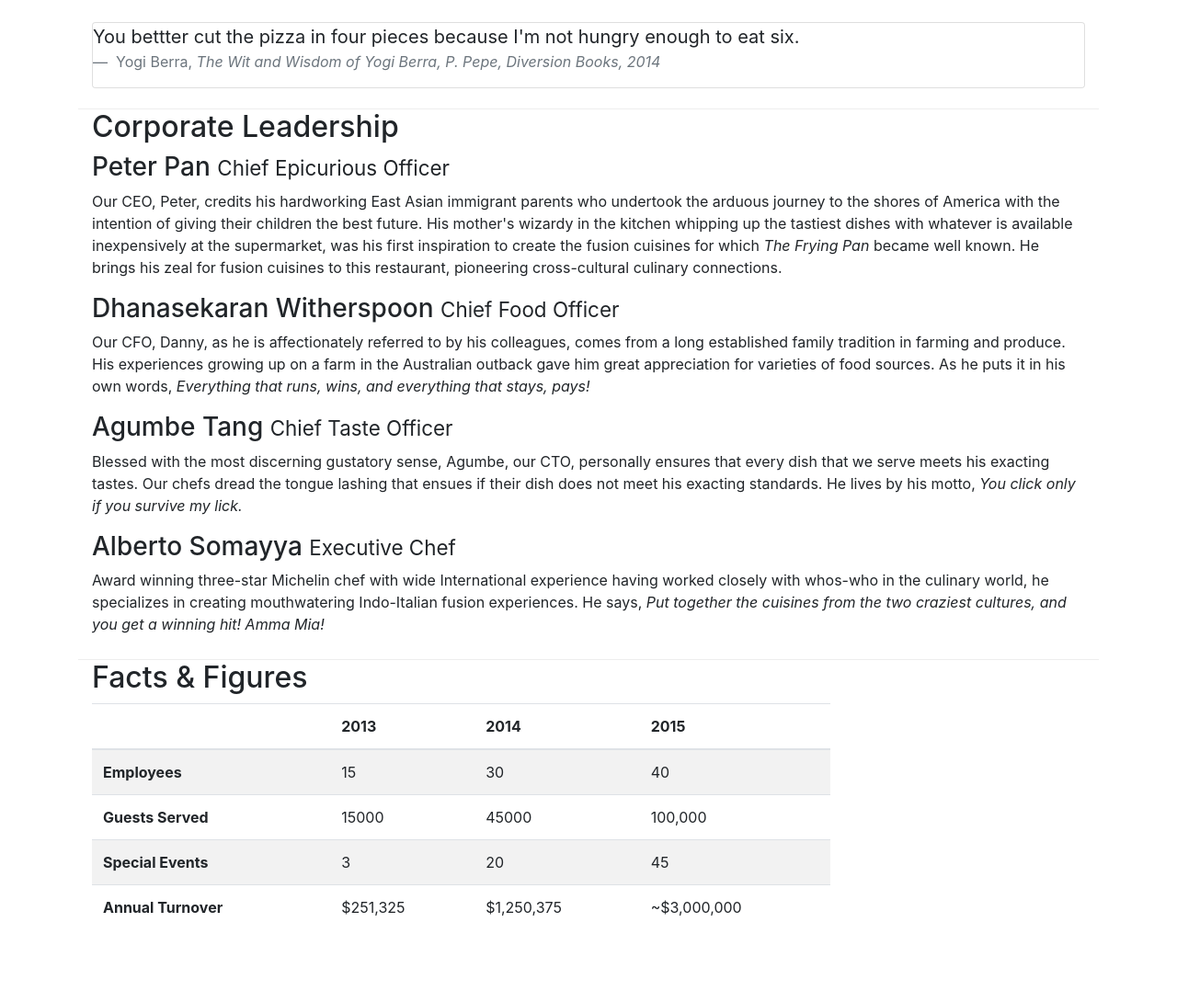
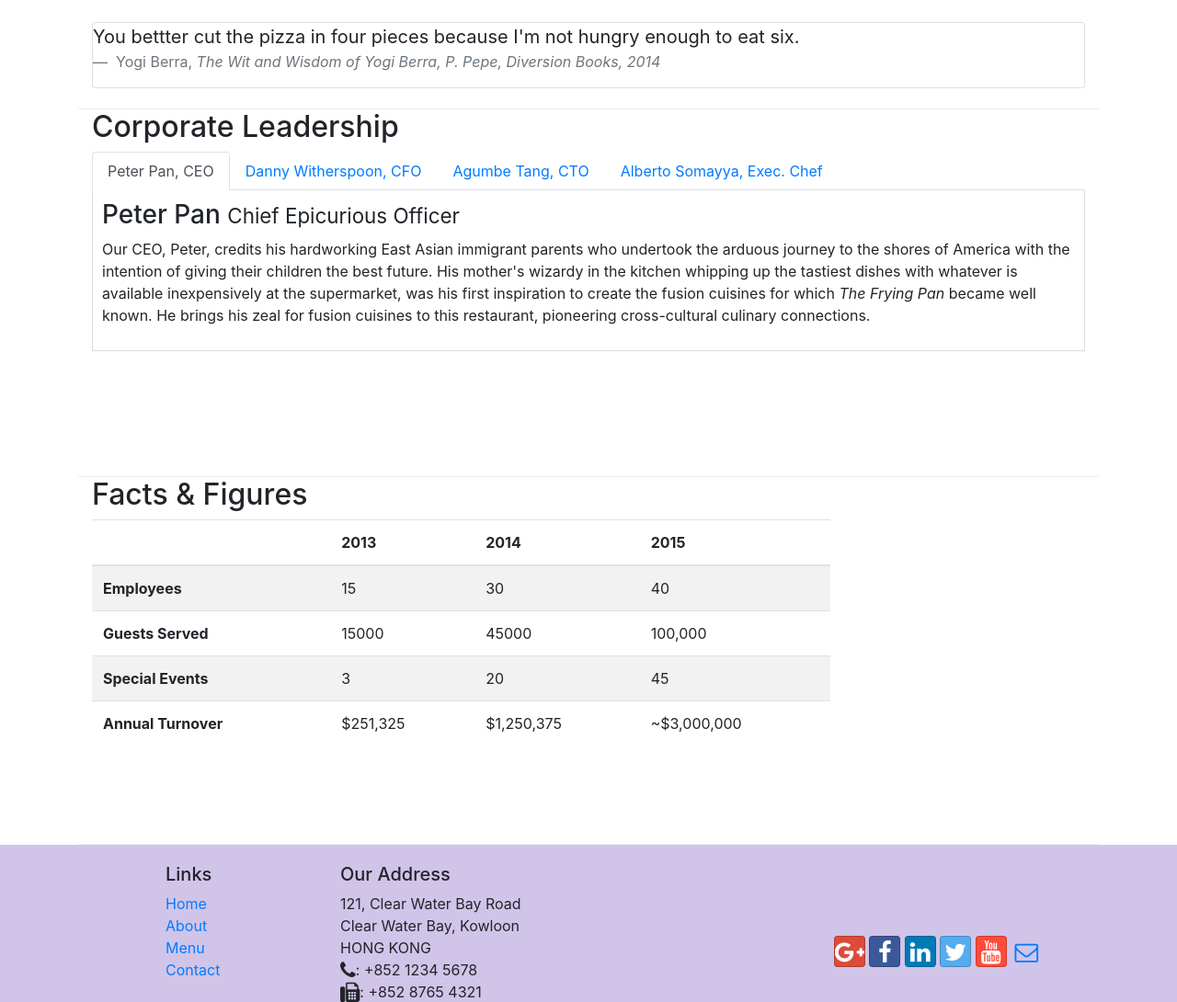
Before and after one commit to DanBrennan33/Sturdy-BootStrap, a website: page Bootstrap4/conFusion/aboutus.html in a window 1280 px wide. Shown: the part 725-1815 px from the top of the page at 92% size. Drawn offline with nearby package versions, Linux system fonts and the light colour scheme.

Commit message:
added a tab navigation for corporate leadership section of about page.

```diff
--- a/Bootstrap4/conFusion/aboutus.html
+++ b/Bootstrap4/conFusion/aboutus.html
@@ -101,16 +101,46 @@
 
 
         <div class="row row-content">
-            <div class="col-12">
+            <div class="col">
                 <h2>Corporate Leadership</h2>
+
+                <ul class="nav nav-tabs">
+                    <li class="nav-item">
+                      <a class="nav-link active" href="#peter"
+                        role="tab" data-toggle="tab">Peter Pan, CEO</a>
+                    </li>
+                    <li class="nav-item">
+                      <a class="nav-link" href="#danny" role="tab"
+                        data-toggle="tab">Danny Witherspoon, CFO</a>
+                    </li>
+                    <li class="nav-item">
+                      <a class="nav-link" href="#agumbe"role="tab"
+                        data-toggle="tab">Agumbe Tang, CTO</a>
+                    </li>
+                    <li class="nav-item">
+                      <a class="nav-link" href="#alberto" role="tab"
+                        data-toggle="tab">Alberto Somayya, Exec. Chef</a>
+                    </li>
+                </ul>
+
+                <div class="tab-content">
+                  <div role="tabpanel" class="tab-pane fade show active" id="peter">
                     <h3>Peter Pan <small>Chief Epicurious Officer</small></h3>
-                <p class="hidden-xs-down">Our CEO, Peter, credits his hardworking East Asian immigrant parents who undertook the arduous journey to the shores of America with the intention of giving their children the best future. His mother's wizardy in the kitchen whipping up the tastiest dishes with whatever is available inexpensively at the supermarket, was his first inspiration to create the fusion cuisines for which <em>The Frying Pan</em> became well known. He brings his zeal for fusion cuisines to this restaurant, pioneering cross-cultural culinary connections.</p>
+                    <p class="hidden-xs-down">Our CEO, Peter, credits his hardworking East Asian immigrant parents who undertook the arduous journey to the shores of America with the intention of giving their children the best future. His mother's wizardy in the kitchen whipping up the tastiest dishes with whatever is available inexpensively at the supermarket, was his first inspiration to create the fusion cuisines for which <em>The Frying Pan</em> became well known. He brings his zeal for fusion  cuisines to this restaurant, pioneering cross-cultural culinary connections.</p>
+                  </div>
+                  <div role="tabpanel" class="tab-pane fade" id="danny">
                     <h3>Dhanasekaran Witherspoon <small>Chief Food Officer</small></h3>
                     <p class="hidden-xs-down">Our CFO, Danny, as he is affectionately referred to by his colleagues, comes from a long established family tradition in farming and produce. His experiences growing up on a farm in the Australian outback gave him great appreciation for varieties of food sources. As he puts it in his own words, <em>Everything that runs, wins, and everything that stays, pays!</em></p>
+                  </div>
+                  <div role="tabpanel" class="tab-pane fade" id="agumbe">
                     <h3>Agumbe Tang <small>Chief Taste Officer</small></h3>
                     <p class="hidden-xs-down">Blessed with the most discerning gustatory sense, Agumbe, our CTO, personally ensures that every dish that we serve meets his exacting tastes. Our chefs dread the tongue lashing that ensues if their dish does not meet his exacting standards. He lives by his motto, <em>You click only if you survive my lick.</em></p>
-                <h3>Alberto Somayya <small>Executive Chef</small></h3>
+                  </div>
+                  <div role="tabpanel" class="tab-pane fade" id="alberto">
+                    <h3>Alberto Somayya <small>Executive Cheh</small></h3>
                     <p class="hidden-xs-down">Award winning three-star Michelin chef with wide International experience having worked closely with whos-who in the culinary world, he specializes in creating mouthwatering Indo-Italian fusion experiences. He says, <em>Put together the cuisines from the two craziest cultures, and you get a winning hit! Amma Mia!</em></p>
+                  </div>
+                </div>
             </div>
           </div>
           <div class="row row-content">
@@ -154,9 +184,6 @@
                     </tbody>
               </table>
             </div>
-        </div>
-        <div class="col-12 col-sm-3">
-
           </div>
        </div>
     </div>
@@ -202,7 +229,9 @@
            </div>
         </div>
     </footer>
-
+    <script src="node_modules/jquery/dist/jquery.min.js"></script>
+    <script src="node_modules/tether/dist/js/tether.min.js"></script>
+    <script src="node_modules/bootstrap/dist/js/bootstrap.min.js"></script>
 </body>
 
 </html>
--- a/Bootstrap4/conFusion/css/styles.css
+++ b/Bootstrap4/conFusion/css/styles.css
@@ -42,3 +42,10 @@ body {
 .navbar-inverse {
   background-color: #512DA8;
 }
+
+.tab-content {
+  border-left: 1px solid #DDD;
+  border-right: 1px solid #DDD;
+  border-bottom: 1px solid #DDD;
+  padding: 10px;
+}
```
Lines whose indentation alone changed are shown as unchanged.
